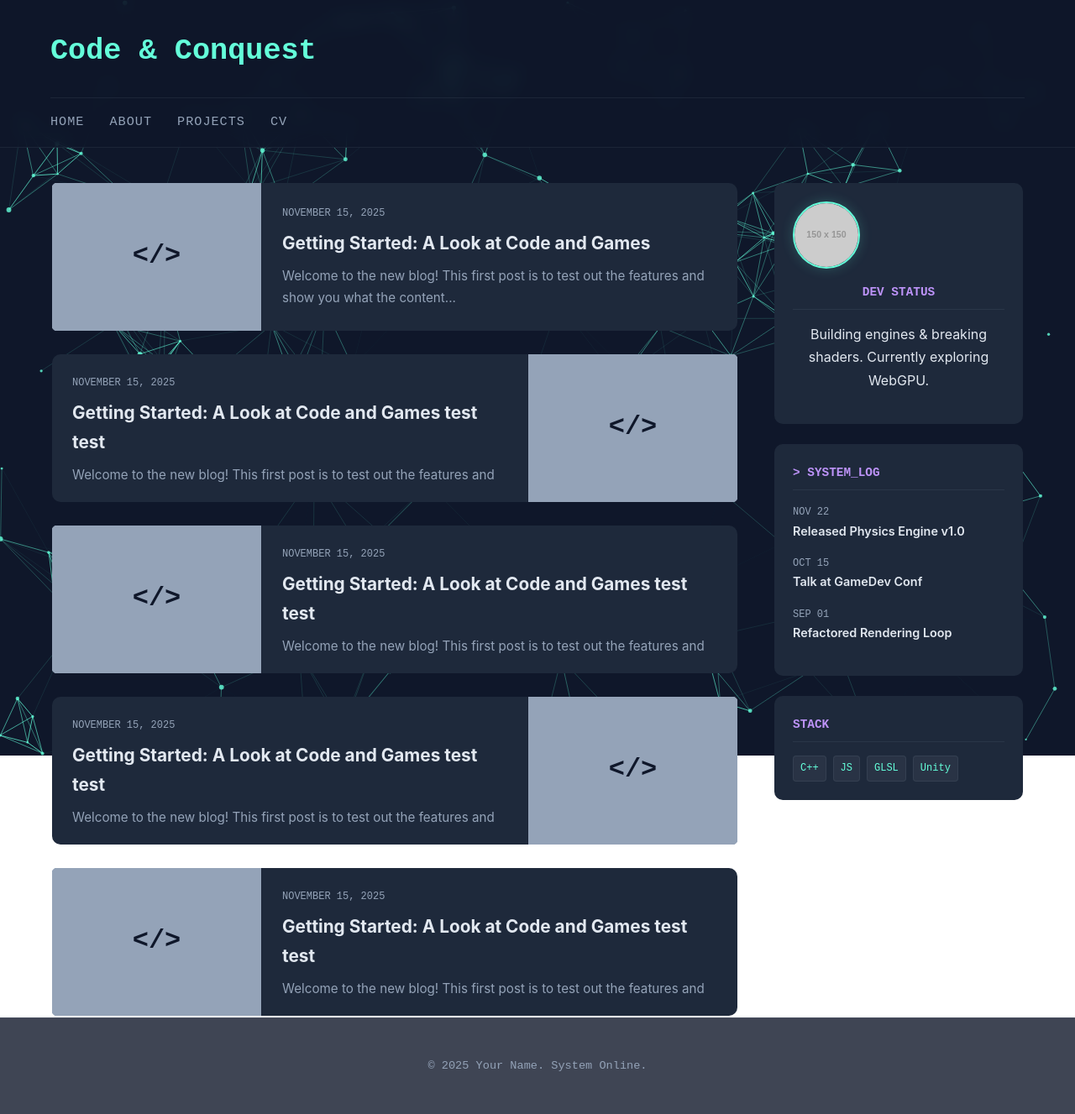
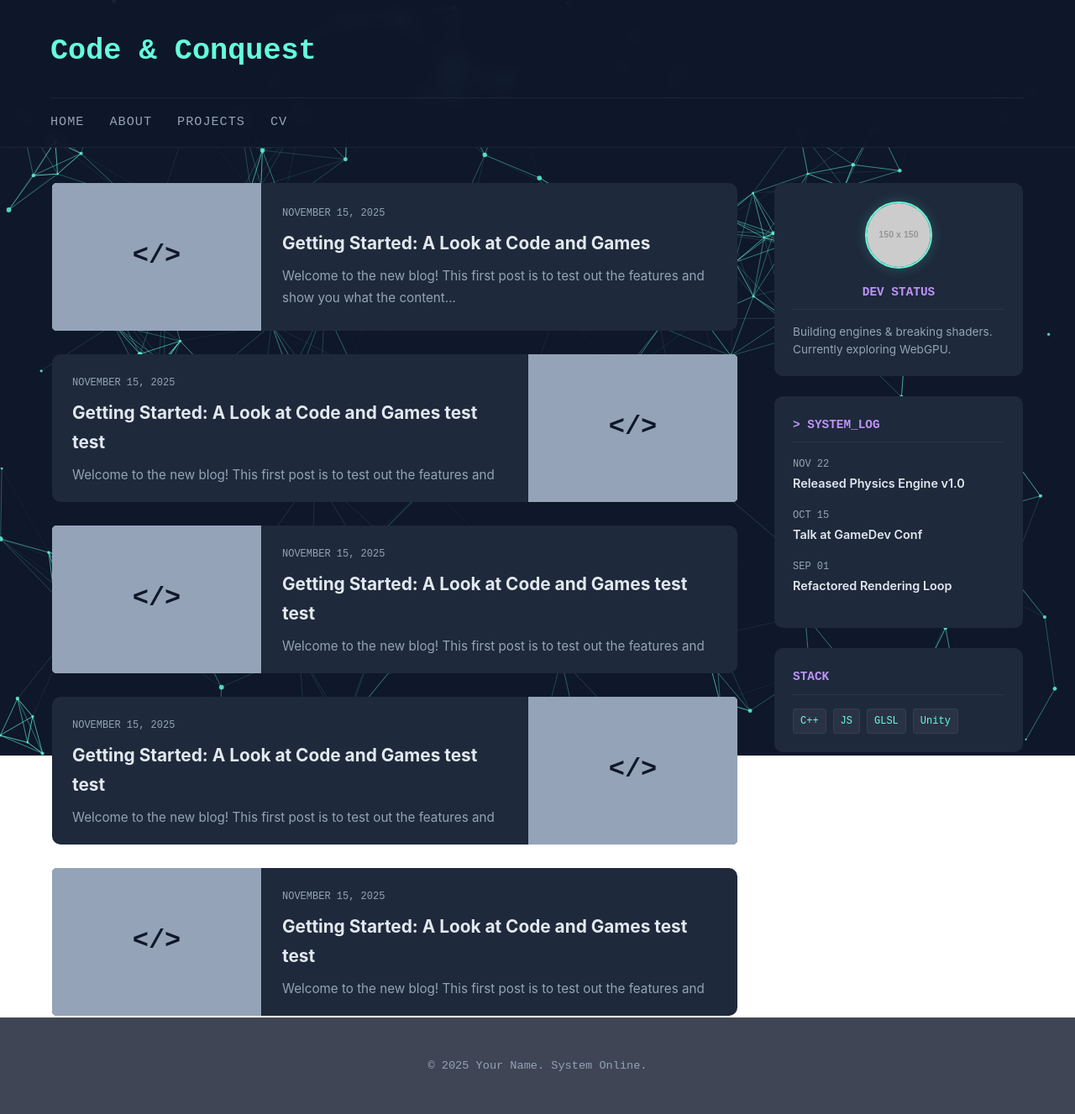
Before and after one commit to RobPiwowarek/RobPiwowarek.github.io, a Jekyll site: the page built from index.md, in a window 1280 px wide. Shown: the whole page at 84% size. Built offline with Jekyll 4.4.1, drawn with Linux system fonts in a browser that asks for light colours.

Commit message:
style adjustments

```diff
--- a/assets/css/style.css
+++ b/assets/css/style.css
@@ -568,10 +568,19 @@ a { text-decoration: none; color: inherit; }
     padding-bottom: 0.5rem;
 }
 
+.sidebar-widget p, .bio-widget p {
+    font-size: 0.85rem;          /* Make it slightly smaller than body text */
+    color: var(--text-muted);    /* Forces the Grey color */
+    text-align: left;            /* Removes "Justified" alignment */
+    line-height: 1.5;            /* Tighter spacing for small boxes */
+    margin-top: 0;
+    margin-bottom: 0;
+}
+
 /* Bio */
 .profile-pic {
     width: 80px; height: 80px; border-radius: 50%; overflow: hidden;
-    border: 2px solid var(--accent-cyan); margin-bottom: 1rem;
+    border: 2px solid var(--accent-cyan); margin: 0 auto 1rem auto;
     box-shadow: 0 0 15px rgba(100, 255, 218, 0.2);
 }
 .profile-pic img { width: 100%; height: 100%; object-fit: cover; }
```
Also changed, not shown: _posts/2025-11-15-getting-started.md (+1 -1 lines).
